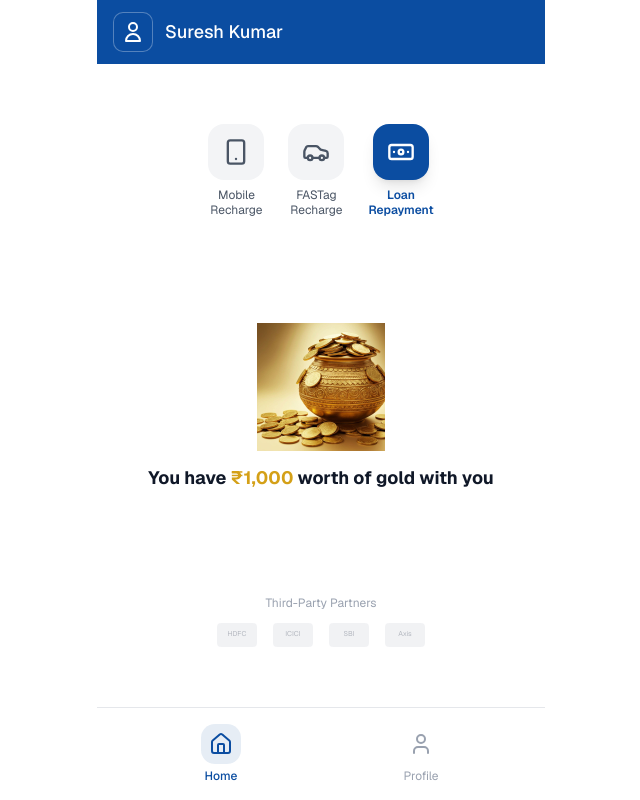
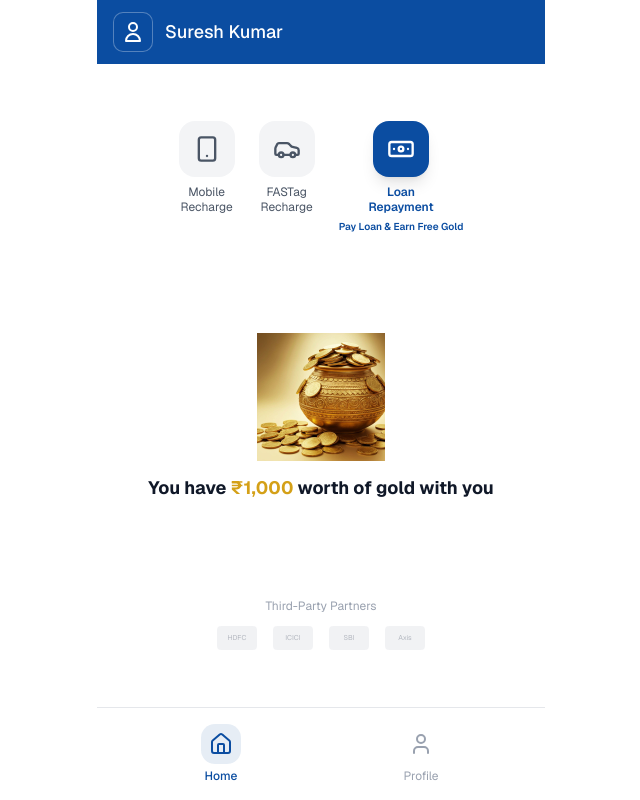
Before and after one commit to satadvara/v0-spark-money-prototype, a Next.js app: page / in a window 1280 px wide. Shown: the whole page, without its empty margins (319-959 px from the left). Built offline with nearby package versions, Linux system fonts and the light colour scheme.

Commit message:
Add promotional text for loan payment feature
Added a new line promoting a loan payment feature.

```diff
--- a/components/screens/landing-page.tsx
+++ b/components/screens/landing-page.tsx
@@ -25,7 +25,7 @@ export default function LandingPage({ onNavigate }: LandingPageProps) {
         <span className="text-white font-medium text-lg">Suresh Kumar</span>
       </div>
 
-      {/* Main Content - Split into thirds with gap */}
+      {/* Main Content */}
       <div className="flex-1 flex flex-col px-6 py-6">
         {/* Top 1/3: Quick Actions */}
         <div className="flex-1 flex items-center justify-center">
@@ -63,6 +63,11 @@ export default function LandingPage({ onNavigate }: LandingPageProps) {
                 Loan
                 <br />
                 Repayment
+              </span>
+
+              {/* ⭐ NEW LINE ADDED HERE */}
+              <span className="text-[10px] text-[#0B4DA1] font-semibold mt-1 text-center">
+                Pay Loan & Earn Free Gold
               </span>
             </button>
           </div>
```
